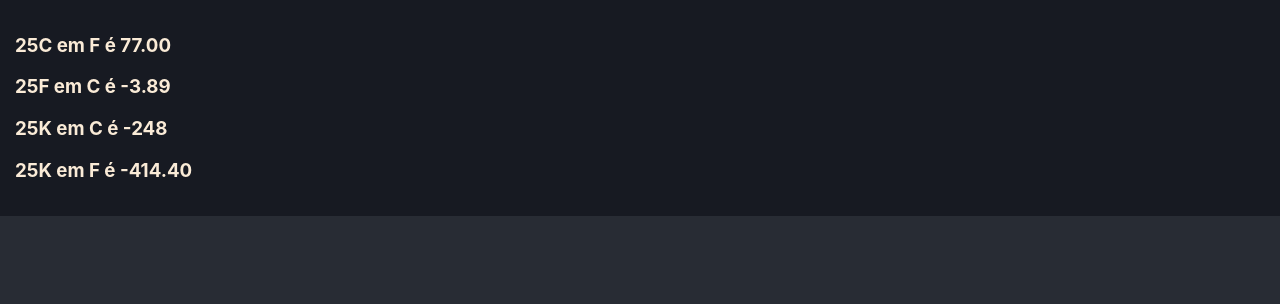
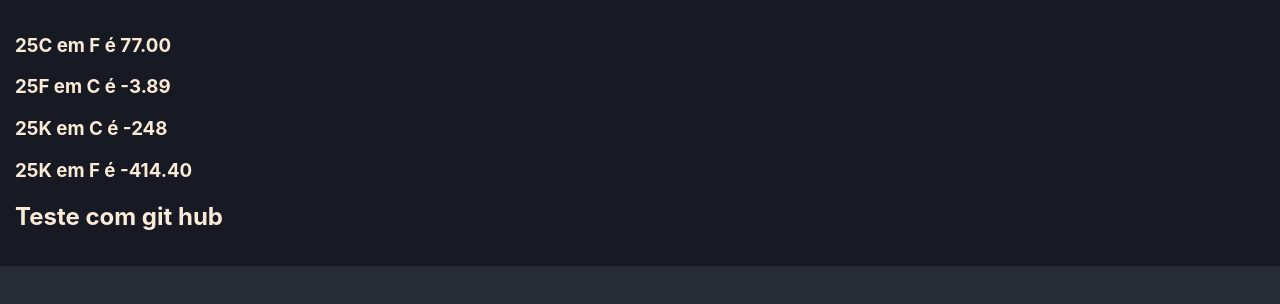
Before and after one commit to eromeromerom/PIW2023.1, a React (Create React App) app: page / in a window 1280 px wide. Shown: the top 304 px of the page. Built offline with nearby package versions, Linux system fonts and the light colour scheme.

Commit message:
Teste com git

```diff
--- a/src/components/atividade00/03Temperatura.jsx
+++ b/src/components/atividade00/03Temperatura.jsx
@@ -16,6 +16,7 @@ const Temperatura = () => {
            <h3>25F em C é {FtoC(25)}</h3>
            <h3>25K em C é {KtoCF(25).celsius}</h3>
            <h3>25K em F é {KtoCF(25).fahrenheit}</h3>
+           <h2>Teste com git hub</h2>
         </div>
     )
 
```
